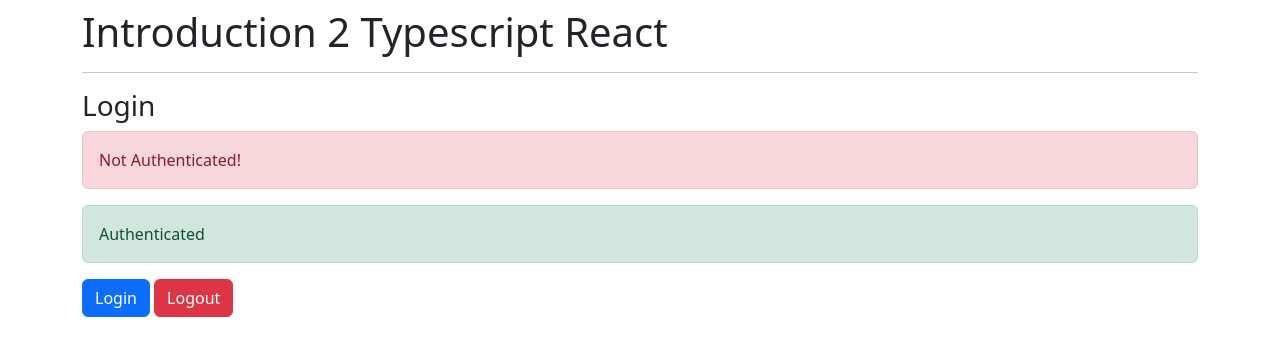
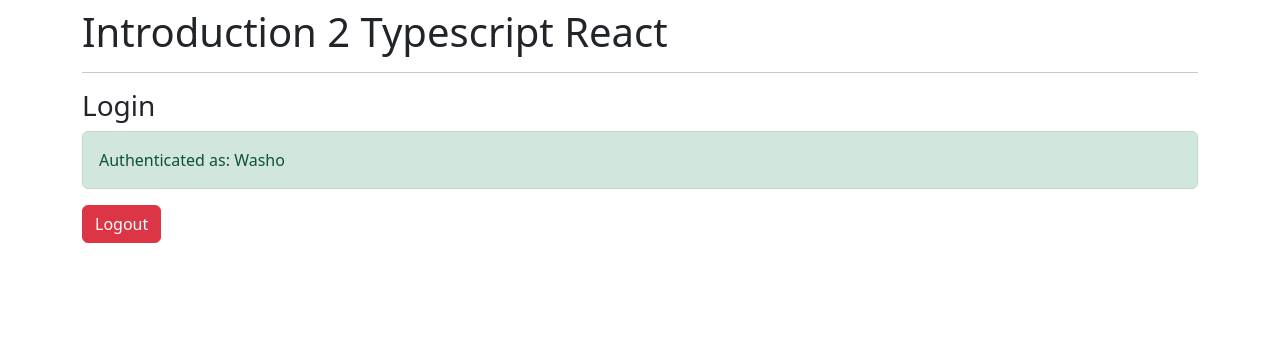
Before and after one commit to TheLuisAbarca/MyTypescriptKatas, a React (Create React App) app: page / in a window 1280 px wide. Both pictures are taken after a click on the button "Login". Shown: the top 356 px of the page. Built offline with nearby package versions, Linux system fonts and the light colour scheme.

Commit message:
Add actions to the corresponding buttons in order to simulate the right component behaviour.

```diff
--- a/src/components/Login.tsx
+++ b/src/components/Login.tsx
@@ -14,7 +14,14 @@ const initialState:AuthState ={
     name: ''
 };
 
-type AuthAction = { type: 'logout' };
+type LoginPayload = {
+    username: string,
+    name: string
+}
+
+type AuthAction =
+    | { type: 'logout' }
+    | { type: 'login', payload: LoginPayload };
 
 const authReducer = (state: AuthState, action: AuthAction): AuthState => {
     switch (action.type) {
@@ -26,6 +33,14 @@ const authReducer = (state: AuthState, action: AuthAction): AuthState => {
                 name: ''
             };
 
+        case 'login':
+            const { name, username } = action.payload;
+            return {
+                validating: false,
+                token: 'ZXC456',
+                username,
+                name
+            }
 
         default:
             return state;
@@ -34,13 +49,27 @@ const authReducer = (state: AuthState, action: AuthAction): AuthState => {
 
 export const Login = () => {
 
-    const [{validating}, dispatch] = useReducer(authReducer, initialState);
+    const [{validating, token, name}, dispatch] = useReducer(authReducer, initialState);
     useEffect(() => {
       setTimeout(() => {
         dispatch({ type: 'logout'})
       }, 1500);
 
     }, []);
+
+    const login = () => {
+        dispatch({
+            type: 'login',
+            payload: {
+                name: 'Washo',
+                username: 'labarca'
+            }
+        })
+    }
+
+    const logout = () => {
+        dispatch({type: 'logout', })
+    }
 
     if ( validating ) {
         return (
@@ -58,21 +87,37 @@ export const Login = () => {
     <>
         <h3>Login</h3>
 
-        <div className="alert alert-danger">
-            Not Authenticated!
-        </div>
+        {
+            (token)
+            ? <div className="alert alert-success">Authenticated as: { name } </div>
+            : <div className="alert alert-danger">Not Authenticated!</div>
+        }
 
-        <div className="alert alert-success">
-            Authenticated
-        </div>
+        {
+            (token)
+            ?
+            (
+                <button
+                    className="btn btn-danger"
+                    onClick={ logout }
+                >
+                    Logout
+                </button>
+            )
+            :
+            (
+                <button
+                    className="btn btn-primary"
+                    onClick={ login }
+                >
+                    Login
+                </button>
+            )
+        }
 
-        <button className="btn btn-primary">
-            Login
-        </button>
-        &nbsp;
-        <button className="btn btn-danger">
-            Logout
-        </button>
+
+
+
     </>
   )
 }
```
